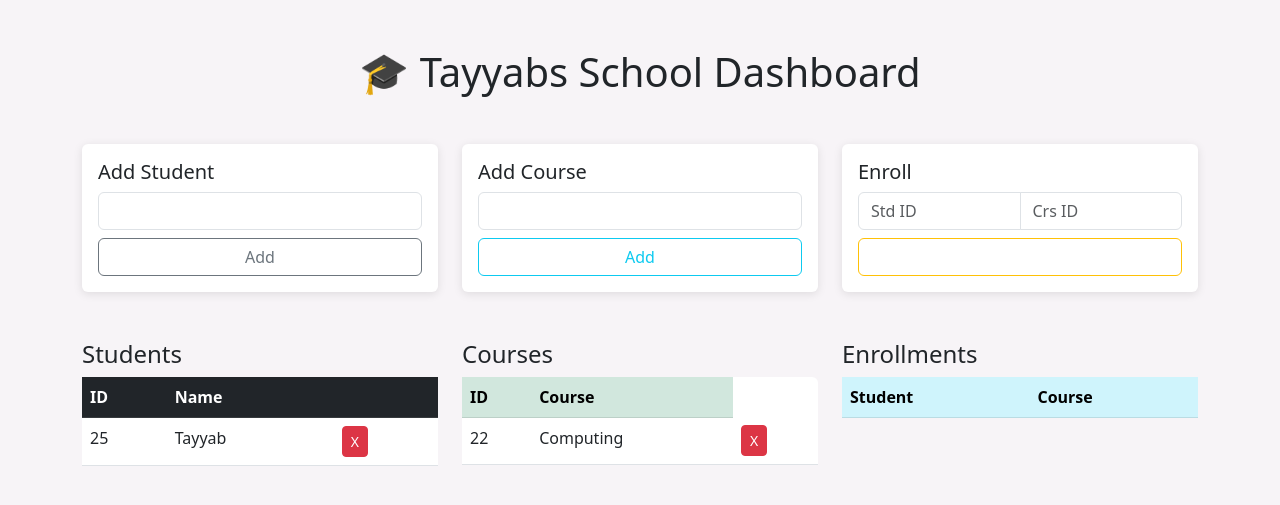
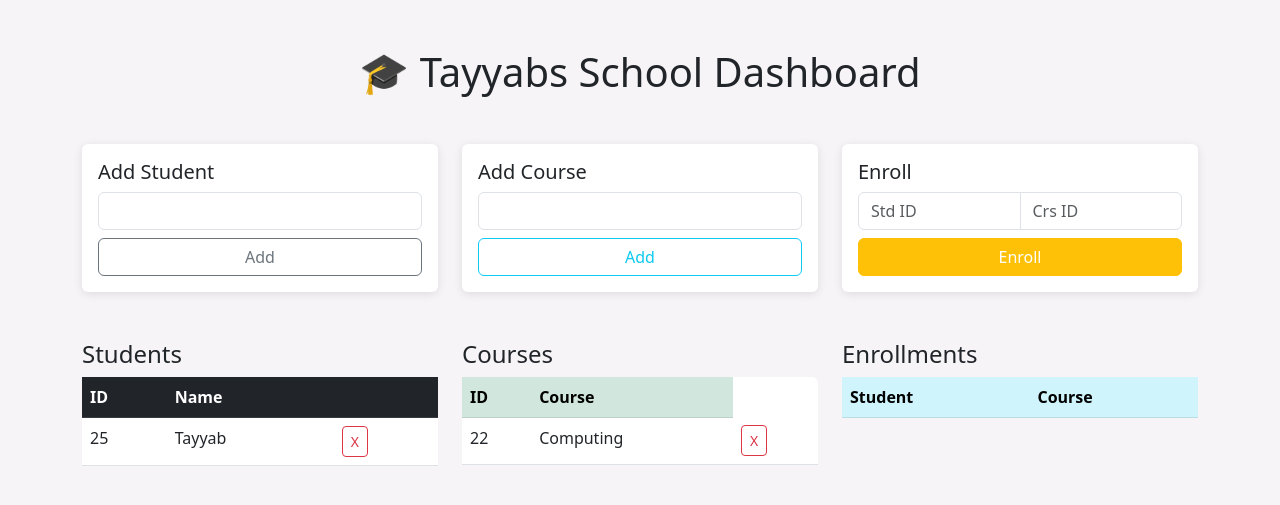
Before and after one commit to tayyabk786/student_record_system, a Flask app: page / in a window 1280 px wide. Shown: the top 505 px of the page. Run offline with Flask 3, Linux system fonts and the light colour scheme; data comes from the database, SQL or seed files in the repository; both versions use the stored data as it was after the commit; data that the repository does not hold is empty.

Commit message:
Changing website styling

```diff
--- a/templates/index.html
+++ b/templates/index.html
@@ -13,7 +13,7 @@
     <div class="row g-4 mb-5">
         <div class="col-md-4"><div class="card p-3"><h5>Add Student</h5><form action="/add_student_form" method="POST"><input type="text" name="name" class="form-control mb-2" required><button class="btn btn-outline-secondary w-100">Add</button></form></div></div>
         <div class="col-md-4"><div class="card p-3"><h5>Add Course</h5><form action="/add_course_form" method="POST"><input type="text" name="name" class="form-control mb-2" required><button class="btn btn-outline-info w-100">Add</button></form></div></div>
-        <div class="col-md-4"><div class="card p-3"><h5>Enroll</h5><form action="/enroll_form" method="POST"><div class="input-group mb-2"><input type="number" name="student_id" class="form-control" placeholder="Std ID"><input type="number" name="course_id" class="form-control" placeholder="Crs ID"></div><button class="btn btn-outline-warning w-100 text-white">Enroll</button></form></div></div>
+        <div class="col-md-4"><div class="card p-3"><h5>Enroll</h5><form action="/enroll_form" method="POST"><div class="input-group mb-2"><input type="number" name="student_id" class="form-control" placeholder="Std ID"><input type="number" name="course_id" class="form-control" placeholder="Crs ID"></div><button class="btn btn-warning w-100 text-white">Enroll</button></form></div></div>
     </div>
 
     <div class="row">
@@ -21,21 +21,21 @@
             <h4>Students</h4>
             <table class="table table-white bg-white rounded">
                 <thead class="table-dark"><tr><th>ID</th><th>Name</th><th></th></tr></thead>
-                <tbody>{% for s in students %}<tr><td>{{ s.id }}</td><td>{{ s.name }}</td><td><a href="/delete_student_form/{{ s.id }}" class="btn btn-sm btn-danger">X</a></td></tr>{% endfor %}</tbody>
+                <tbody>{% for s in students %}<tr><td>{{ s.id }}</td><td>{{ s.name }}</td><td><a href="/delete_student_form/{{ s.id }}" class="btn btn-sm btn-outline-danger">X</a></td></tr>{% endfor %}</tbody>
             </table>
         </div>
         <div class="col-md-4">
             <h4>Courses</h4>
             <table class="table table-white bg-white rounded">
                 <thead class="table-success"><tr><th>ID</th><th>Course</th></tr></thead>
-                <tbody>{% for c in courses %}<tr><td>{{ c.id }}</td><td>{{ c.name }}</td><td><a href="/delete_course_form/{{ c.id }}" class="btn btn-sm btn-danger">X</a></td></tr>{% endfor %}</tbody>
+                <tbody>{% for c in courses %}<tr><td>{{ c.id }}</td><td>{{ c.name }}</td><td><a href="/delete_course_form/{{ c.id }}" class="btn btn-sm btn-outline-danger">X</a></td></tr>{% endfor %}</tbody>
             </table>
         </div>
         <div class="col-md-4">
             <h4>Enrollments</h4>
             <table class="table table-white bg-white rounded">
                 <thead class="table-info"><tr><th>Student</th><th>Course</th></tr></thead>
-                 <tbody>{% for e in enrollments %}<tr><td>{{ e.student_name }}</td><td>{{ e.course_name }}</td><td><a href="/delete_course_form/{{ e.id }}" class="btn btn-sm btn-danger">X</a></td></tr>{% endfor %}</tbody>
+                 <tbody>{% for e in enrollments %}<tr><td>{{ e.student_name }}</td><td>{{ e.course_name }}</td><td><a href="/delete_course_form/{{ e.id }}" class="btn btn-sm btn-outine-danger">X</a></td></tr>{% endfor %}</tbody>
             </table>
         </div>
     </div>
```
Also changed, not shown: database.db.
